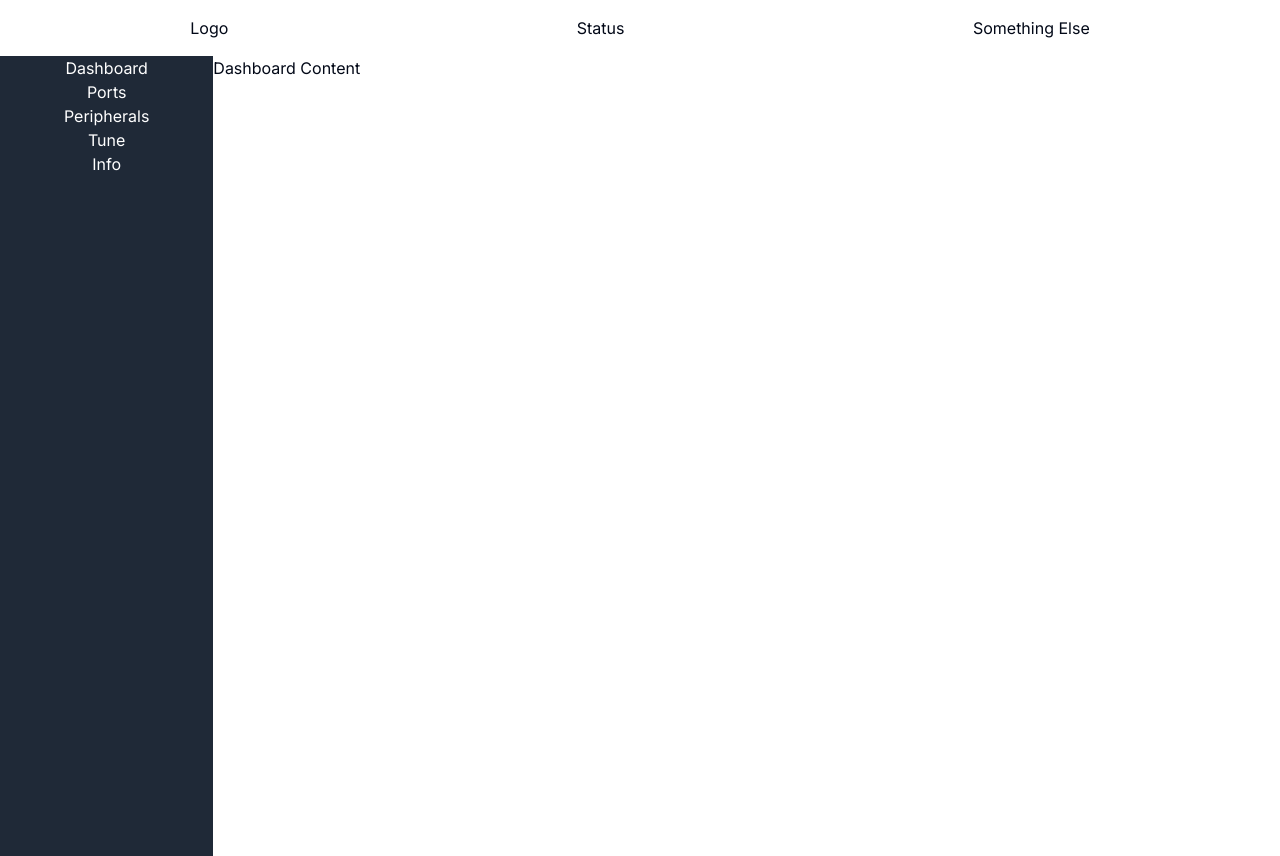
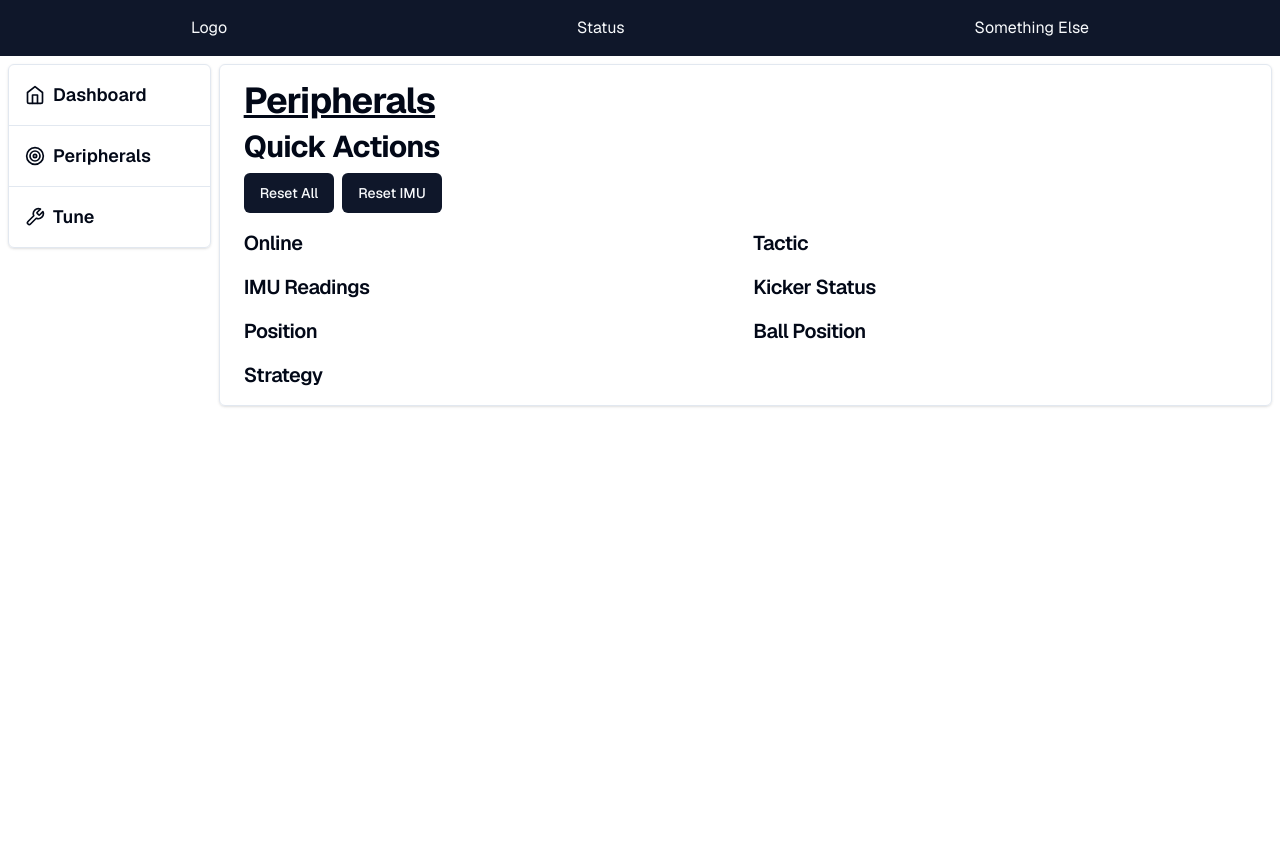
Before and after one commit to senrobo/web-dashboard, a Next.js app: page / in a window 1280 px wide. After the commit the page ends 800 px from the top, so only its background shows below. Built offline with nearby package versions, Linux system fonts and the light colour scheme.

Commit message:
finalised ui

```diff
--- a/next.config.mjs
+++ b/next.config.mjs
@@ -1,4 +1,7 @@
 /** @type {import('next').NextConfig} */
-const nextConfig = {};
+const nextConfig = {
+  reactStrictMode: true,
+  transpilePackages: ["geist"],
+};
 
 export default nextConfig;
--- a/package.json
+++ b/package.json
@@ -9,14 +9,19 @@
     "lint": "next lint"
   },
   "dependencies": {
+    "@radix-ui/react-separator": "^1.1.0",
+    "@radix-ui/react-slot": "^1.1.0",
     "class-variance-authority": "^0.7.0",
     "clsx": "^2.1.1",
+    "feather-icons": "^4.29.2",
     "geist": "^1.3.1",
     "lucide-react": "^0.417.0",
     "next": "14.2.5",
     "react": "^18",
     "react-dom": "^18",
+    "react-feather": "^2.0.10",
     "react-resizable-panels": "^2.0.22",
+    "remixicon": "^4.3.0",
     "tailwind-merge": "^2.4.0",
     "tailwindcss-animate": "^1.0.7"
   },
--- a/src/app/layout.tsx
+++ b/src/app/layout.tsx
@@ -1,14 +1,10 @@
 import type { Metadata } from "next";
-import { Inter as FontSans } from "next/font/google";
+import { GeistSans } from "geist/font/sans";
+import { GeistMono } from "geist/font/mono";
 
 import { cn } from "@/lib/utils";
 
 import "./globals.css";
-
-const fontSans = FontSans({
-  subsets: ["latin"],
-  variable: "--font-sans",
-});
 
 export const metadata: Metadata = {
   title: "Web Telemetry | Sentinels Robotics",
@@ -24,8 +20,7 @@ export default function RootLayout({
     <html lang="en">
       <body
         className={cn(
-          "min-h-screen bg-background font-sans antialiased",
-          fontSans.variable
+          `${GeistSans.variable} ${GeistMono.variable} min-h-screen bg-background font-sans antialiased`
         )}
       >
         {children}
--- a/src/app/page.tsx
+++ b/src/app/page.tsx
@@ -2,21 +2,109 @@
 
 import { useState } from "react";
 import VerticalNavbar from "@/components/VerticalNav";
+import { Button } from "@/components/ui/button";
+
 export default function Home() {
   const [activePage, setActivePage] = useState("dashboard");
 
   const renderContent = () => {
     switch (activePage) {
       case "dashboard":
-        return <div>Dashboard Content</div>;
-      case "ports":
-        return <div>Ports Content</div>;
+        return (
+          <div className="border py-4 px-6 rounded-md shadow">
+            <h1 className="text-4xl font-bold tracking-tight underline">
+              Peripherals
+            </h1>
+            <div className="my-2">
+              <h2 className="text-3xl font-bold tracking-tight">
+                Quick Actions
+              </h2>
+              <div className="space-x-2 space-y-2">
+                <Button>Reset All</Button>
+                <Button>Reset IMU</Button>
+              </div>
+            </div>
+            {/* Might Consider Adding Motor Speed Data */}
+            <div className="grid grid-cols-2 gap-4 mt-4">
+              <h2 className="text-xl font-semibold tracking-tight">Online</h2>
+              <h2 className="text-xl font-semibold tracking-tight">Tactic</h2>
+              <h2 className="text-xl font-semibold tracking-tight">
+                IMU Readings
+              </h2>
+              <h2 className="text-xl font-semibold tracking-tight">
+                Kicker Status
+              </h2>
+              <h2 className="text-xl font-semibold tracking-tight">Position</h2>
+              <h2 className="text-xl font-semibold tracking-tight">
+                Ball Position
+              </h2>
+              <h2 className="text-xl font-semibold tracking-tight">Strategy</h2>
+            </div>
+          </div>
+        );
       case "peripherals":
-        return <div>Peripherals Content</div>;
+        return (
+          <div className="border py-4 px-6 rounded-md shadow">
+            <h1 className="text-4xl font-bold tracking-tight underline">
+              Peripherals
+            </h1>
+            <div className="my-2">
+              <h2 className="text-3xl font-bold tracking-tight">
+                Quick Actions
+              </h2>
+              <div className="space-x-2 space-y-2">
+                <Button>Calibrate IMU</Button>
+                <Button>Calibrate Lightring</Button>
+              </div>
+            </div>
+            <div className="my-2">
+              <h2 className="text-3xl font-bold tracking-tight">
+                Light Ring Data
+              </h2>
+              <div className="grid grid-cols-2 gap-4 mt-4">
+                <h3 className="text-xl font-semibold tracking-tight">
+                  Current Values
+                </h3>
+                <h3 className="text-xl font-semibold tracking-tight">
+                  White Values
+                </h3>
+                <h3 className="text-xl font-semibold tracking-tight">
+                  Green Values
+                </h3>
+                <h3 className="text-xl font-semibold tracking-tight">
+                  Threshold Values
+                </h3>
+              </div>
+            </div>
+            <div className="my-2">
+              <h2 className="text-3xl font-bold tracking-tight">IMU Data</h2>
+              <div className="grid grid-cols-2 gap-4 mt-4">
+                <h3 className="text-xl font-semibold tracking-tight">
+                  Acceleormter
+                </h3>
+                <h3 className="text-xl font-semibold tracking-tight">
+                  Gyroscope
+                </h3>
+              </div>
+            </div>
+          </div>
+        );
       case "tune":
-        return <div>Tune Content</div>;
-      case "info":
-        return <div>Info Content</div>;
+        return (
+          <div className="border py-4 px-6 rounded-md shadow">
+            <h1 className="text-4xl font-bold tracking-tight underline">
+              Tooning
+            </h1>
+            <div className="my-2">
+              <h2 className="text-3xl font-bold tracking-tight">
+                Line Track PID
+              </h2>
+            </div>
+            <div className="my-2">
+              <h2 className="text-3xl font-bold tracking-tight">IMU PID</h2>
+            </div>
+          </div>
+        );
       default:
         return <div>Dashboard Content</div>;
     }
@@ -24,13 +112,13 @@ export default function Home() {
 
   return (
     <>
-      <nav className="flex justify-around w-screen p-4">
+      <nav className="flex justify-around w-screen p-4 bg-primary text-primary-foreground">
         <div>Logo</div>
         <div>Status</div>
         <div>Something Else</div>
       </nav>
-      <section className="grid grid-cols-6 h-screen">
-        <div className="col-span-1 h-full">
+      <section className="grid grid-cols-6 m-2">
+        <div className="col-span-1 h-full mr-2">
           <VerticalNavbar setActivePage={setActivePage} />
         </div>
         <main className="col-span-5 h-full">{renderContent()}</main>
--- a/src/components/VerticalNav.tsx
+++ b/src/components/VerticalNav.tsx
@@ -1,25 +1,45 @@
+import { Info, Home, Tool, Target } from "react-feather";
+import { Separator } from "@/components/ui/separator";
+
 interface VerticalNavbarProps {
   setActivePage: (page: string) => void;
 }
 
 const VerticalNavbar: React.FC<VerticalNavbarProps> = ({ setActivePage }) => {
   return (
-    <div className="col-span-1 h-full bg-gray-800 text-white flex flex-col items-center">
-      <button onClick={() => setActivePage("dashboard")}>
+    <div className="col-span-1 border flex flex-col rounded-md shadow">
+      <div className="hover:bg-primary-foreground/90 p-4 duration-300">
+        <button
+          className="flex items-center text-lg font-semibold text-left duration-150 rounded-sm"
+          onClick={() => setActivePage("dashboard")}
+        >
+          <Home className="w-5 h-5 mr-2" />
           <span>Dashboard</span>
         </button>
-      <button onClick={() => setActivePage("ports")}>
-        <span>Ports</span>
-      </button>
-      <button onClick={() => setActivePage("peripherals")}>
+      </div>
+      <Separator />
+
+      <div className="hover:bg-primary-foreground/90 p-4 duration-300">
+        <button
+          className="flex items-center text-lg font-semibold text-left duration-150 rounded-sm"
+          onClick={() => setActivePage("peripherals")}
+        >
+          <Target className="w-5 h-5 mr-2" />
           <span>Peripherals</span>
         </button>
-      <button onClick={() => setActivePage("tune")}>
+      </div>
+
+      <Separator />
+
+      <div className="hover:bg-primary-foreground/90 p-4 duration-300">
+        <button
+          className="flex items-center text-lg font-semibold text-left duration-150 rounded-sm"
+          onClick={() => setActivePage("tune")}
+        >
+          <Tool className="w-5 h-5 mr-2" />
           <span>Tune</span>
         </button>
-      <button onClick={() => setActivePage("info")}>
-        <span>Info</span>
-      </button>
+      </div>
     </div>
   );
 };
--- /dev/null
+++ b/src/components/ui/button.tsx
@@ -0,0 +1,56 @@
+import * as React from "react"
+import { Slot } from "@radix-ui/react-slot"
+import { cva, type VariantProps } from "class-variance-authority"
+
+import { cn } from "@/lib/utils"
+
+const buttonVariants = cva(
+  "inline-flex items-center justify-center whitespace-nowrap rounded-md text-sm font-medium ring-offset-background transition-colors focus-visible:outline-none focus-visible:ring-2 focus-visible:ring-ring focus-visible:ring-offset-2 disabled:pointer-events-none disabled:opacity-50",
+  {
+    variants: {
+      variant: {
+        default: "bg-primary text-primary-foreground hover:bg-primary/90",
+        destructive:
+          "bg-destructive text-destructive-foreground hover:bg-destructive/90",
+        outline:
+          "border border-input bg-background hover:bg-accent hover:text-accent-foreground",
+        secondary:
+          "bg-secondary text-secondary-foreground hover:bg-secondary/80",
+        ghost: "hover:bg-accent hover:text-accent-foreground",
+        link: "text-primary underline-offset-4 hover:underline",
+      },
+      size: {
+        default: "h-10 px-4 py-2",
+        sm: "h-9 rounded-md px-3",
+        lg: "h-11 rounded-md px-8",
+        icon: "h-10 w-10",
+      },
+    },
+    defaultVariants: {
+      variant: "default",
+      size: "default",
+    },
+  }
+)
+
+export interface ButtonProps
+  extends React.ButtonHTMLAttributes<HTMLButtonElement>,
+    VariantProps<typeof buttonVariants> {
+  asChild?: boolean
+}
+
+const Button = React.forwardRef<HTMLButtonElement, ButtonProps>(
+  ({ className, variant, size, asChild = false, ...props }, ref) => {
+    const Comp = asChild ? Slot : "button"
+    return (
+      <Comp
+        className={cn(buttonVariants({ variant, size, className }))}
+        ref={ref}
+        {...props}
+      />
+    )
+  }
+)
+Button.displayName = "Button"
+
+export { Button, buttonVariants }
--- /dev/null
+++ b/src/components/ui/separator.tsx
@@ -0,0 +1,31 @@
+"use client"
+
+import * as React from "react"
+import * as SeparatorPrimitive from "@radix-ui/react-separator"
+
+import { cn } from "@/lib/utils"
+
+const Separator = React.forwardRef<
+  React.ElementRef<typeof SeparatorPrimitive.Root>,
+  React.ComponentPropsWithoutRef<typeof SeparatorPrimitive.Root>
+>(
+  (
+    { className, orientation = "horizontal", decorative = true, ...props },
+    ref
+  ) => (
+    <SeparatorPrimitive.Root
+      ref={ref}
+      decorative={decorative}
+      orientation={orientation}
+      className={cn(
+        "shrink-0 bg-border",
+        orientation === "horizontal" ? "h-[1px] w-full" : "h-full w-[1px]",
+        className
+      )}
+      {...props}
+    />
+  )
+)
+Separator.displayName = SeparatorPrimitive.Root.displayName
+
+export { Separator }
--- a/tailwind.config.ts
+++ b/tailwind.config.ts
@@ -20,8 +20,8 @@ const config = {
     },
     extend: {
       fontFamily: {
-        sans: ["var(--font-sans)", ...fontFamily.sans],
-        mono: ["var(--font-mono)", ...fontFamily.mono],
+        sans: ["var(--font-geist-sans)", ...fontFamily.sans],
+        mono: ["var(--font-geist-mono)", ...fontFamily.mono],
       },
       colors: {
         border: "hsl(var(--border))",
```
Also changed, not shown: 1 other file (tests, documents, lock files or other folders). Lines whose indentation alone changed are shown as unchanged.
